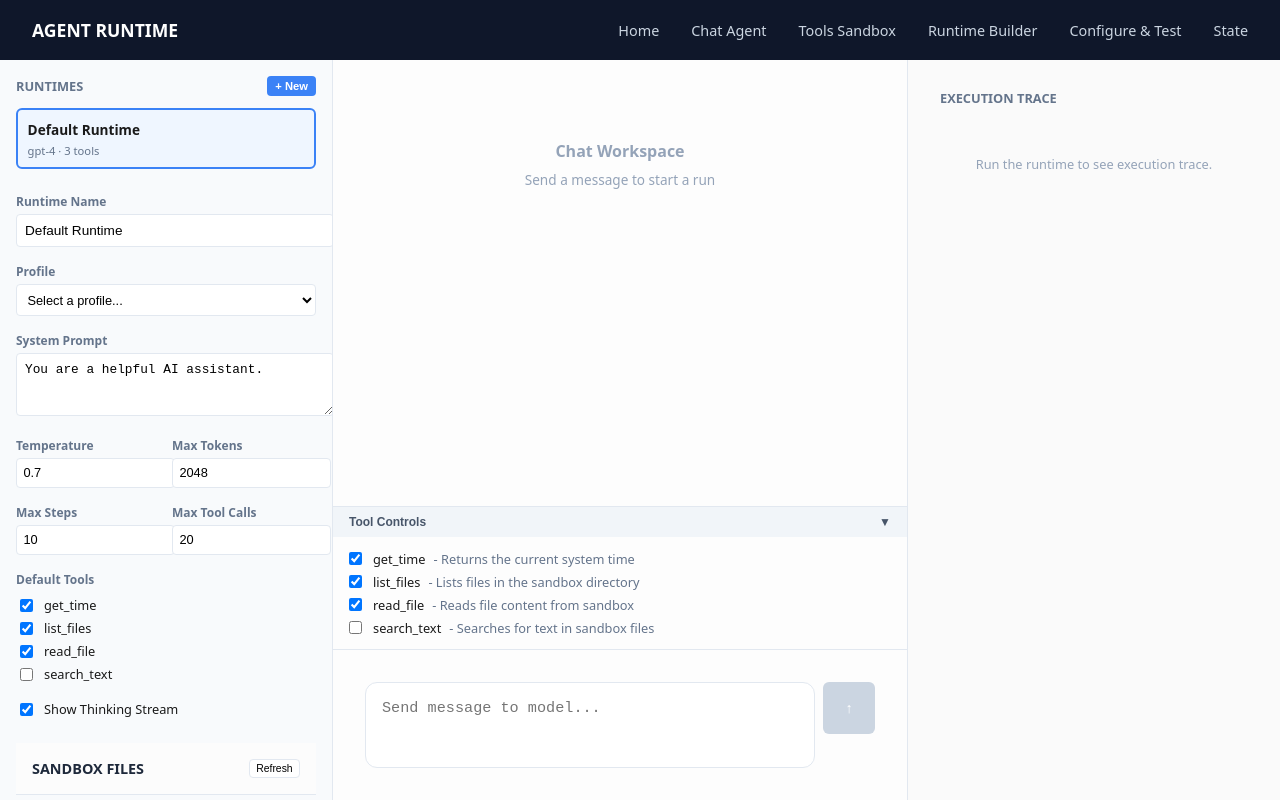
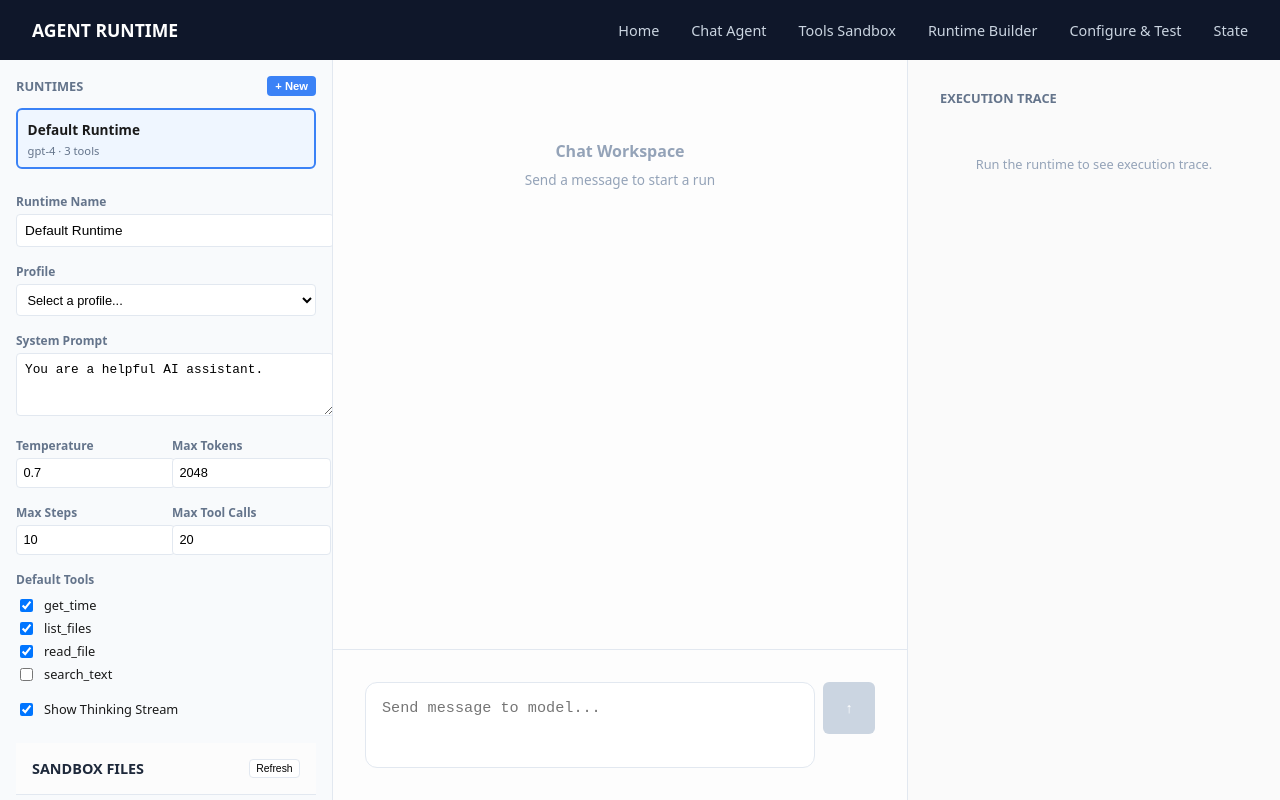
Before and after one commit to alexbakertech/agent-runtime, a Next.js app: page /sandbox/runtime in a window 1280 px wide. Built offline with nearby package versions, Linux system fonts and the light colour scheme.

Commit message:
fix: remove tool controls from chat panel, use left panel tools selector only

```diff
--- a/src/app/sandbox/runtime/page.tsx
+++ b/src/app/sandbox/runtime/page.tsx
@@ -492,9 +492,6 @@ function ChatWorkspace({
   onInputChange,
   onSubmit,
   isRunning,
-  toolRegistry,
-  activeTools,
-  onToolToggle,
   showThinking,
   thinking,
   canSubmit,
@@ -505,9 +502,6 @@ function ChatWorkspace({
   onInputChange: (value: string) => void;
   onSubmit: () => void;
   isRunning: boolean;
-  toolRegistry: { name: string; description: string }[];
-  activeTools: string[];
-  onToolToggle: (toolName: string) => void;
   showThinking: boolean;
   thinking: string;
   canSubmit: boolean;
@@ -628,23 +622,6 @@ function ChatWorkspace({
           )}
         </div>
       </div>
-
-      <CollapsibleSection title="Tool Controls" defaultExpanded={true}>
-        <div style={{ display: 'flex', flexDirection: 'column', gap: '0.25rem' }}>
-          {toolRegistry.map((tool) => (
-            <label key={tool.name} style={{ display: 'flex', alignItems: 'center', gap: '0.5rem', fontSize: '0.8rem', cursor: 'pointer' }}>
-              <input
-                type="checkbox"
-                checked={activeTools.includes(tool.name)}
-                onChange={() => onToolToggle(tool.name)}
-                disabled={isRunning}
-              />
-              <span style={{ fontWeight: 500 }}>{tool.name}</span>
-              <span style={{ color: '#64748b' }}>- {tool.description}</span>
-            </label>
-          ))}
-        </div>
-      </CollapsibleSection>
 
       <div style={{ padding: '2rem', borderTop: '1px solid #e2e8f0' }}>
         <div style={{ maxWidth: '700px', margin: '0 auto' }}>
@@ -1265,9 +1242,6 @@ User: ${userInput}`;
           onInputChange={setInput}
           onSubmit={simulateRun}
           isRunning={isRunning}
-          toolRegistry={toolRegistry}
-          activeTools={effectiveActiveTools}
-          onToolToggle={handleToolToggle}
           showThinking={!!activeRuntime?.displayConfig.showThinking}
           thinking={thinking}
           canSubmit={canSubmit}
```
